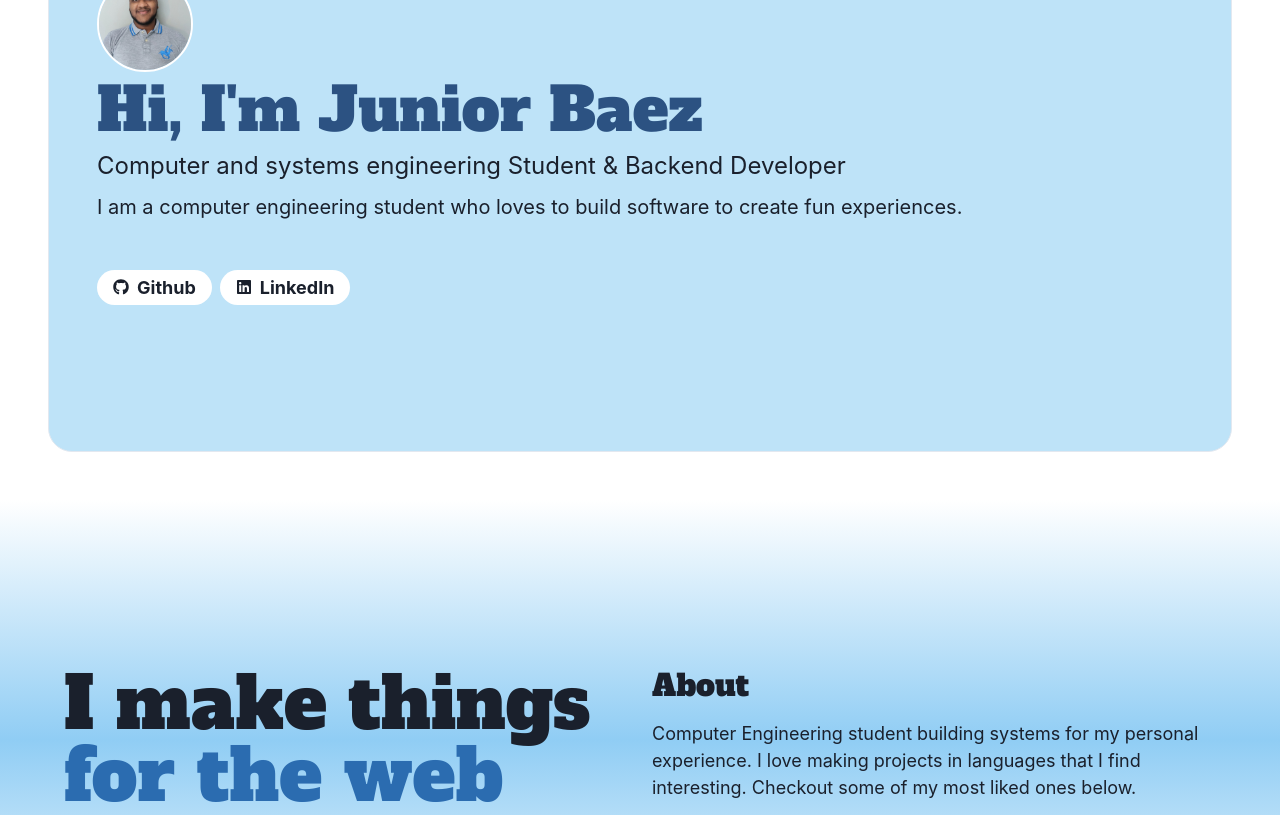
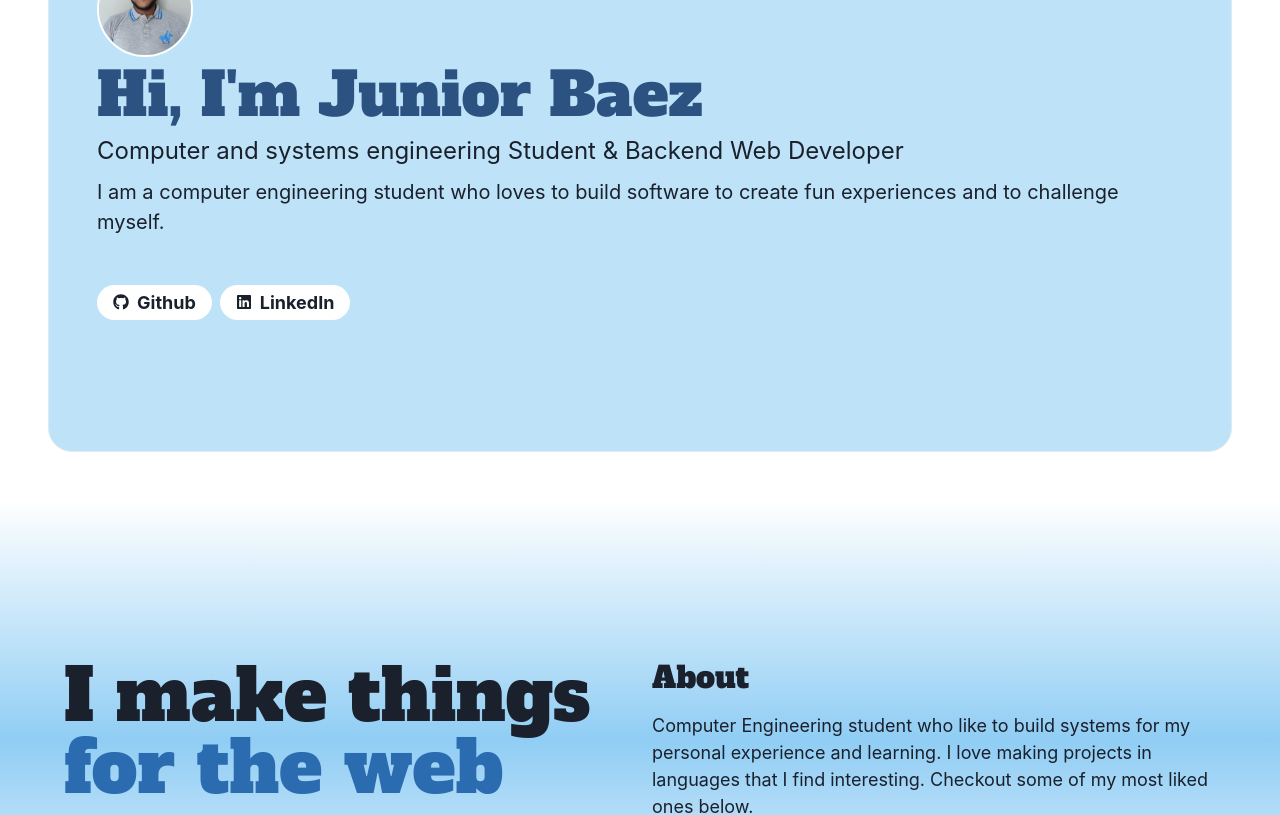
Before and after one commit to JuniorBaez-ux/croissant.one, a React (Vite) app: page / in a window 1280 px wide. Shown: the part 300-1115 px from the top of the page. Built offline with nearby package versions, Linux system fonts and the light colour scheme.

Commit message:
Updating resume

```diff
--- a/src/me.ts
+++ b/src/me.ts
@@ -27,11 +27,11 @@ import { IMe } from "./me.interface";
 
 export const me = {
   name: "Junior Baez",
-  subtitle: "Computer and systems engineering Student & Backend Developer",
+  subtitle: "Computer and systems engineering Student & Backend Web Developer",
   tagline:
-    "I am a computer engineering student who loves to build software to create fun experiences.",
+    "I am a computer engineering student who loves to build software to create fun experiences and to challenge myself.",
   about:
-    "Computer Engineering student building systems for my personal experience. I love making projects in languages that I find interesting. Checkout some of my most liked ones below.",
+    "Computer Engineering student who like to build systems for my personal experience and learning. I love making projects in languages that I find interesting. Checkout some of my most liked ones below.",
   location: "San Francisco de Macoris, Prov. Duarte, Republica Domincana",
   image: "/assets/juniorbaez.jpeg",
   education: [
```
